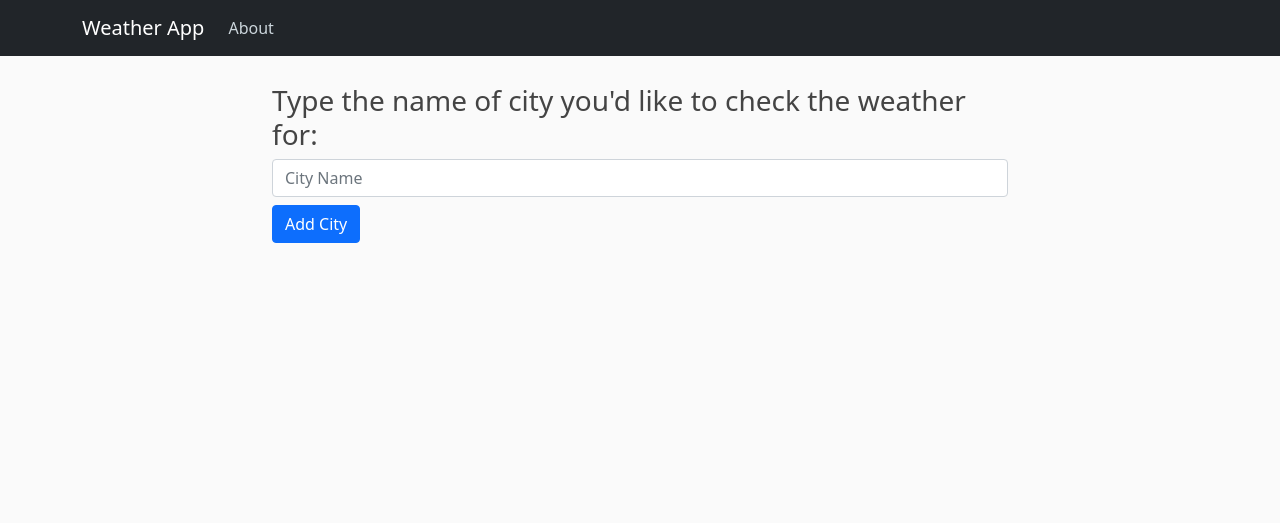
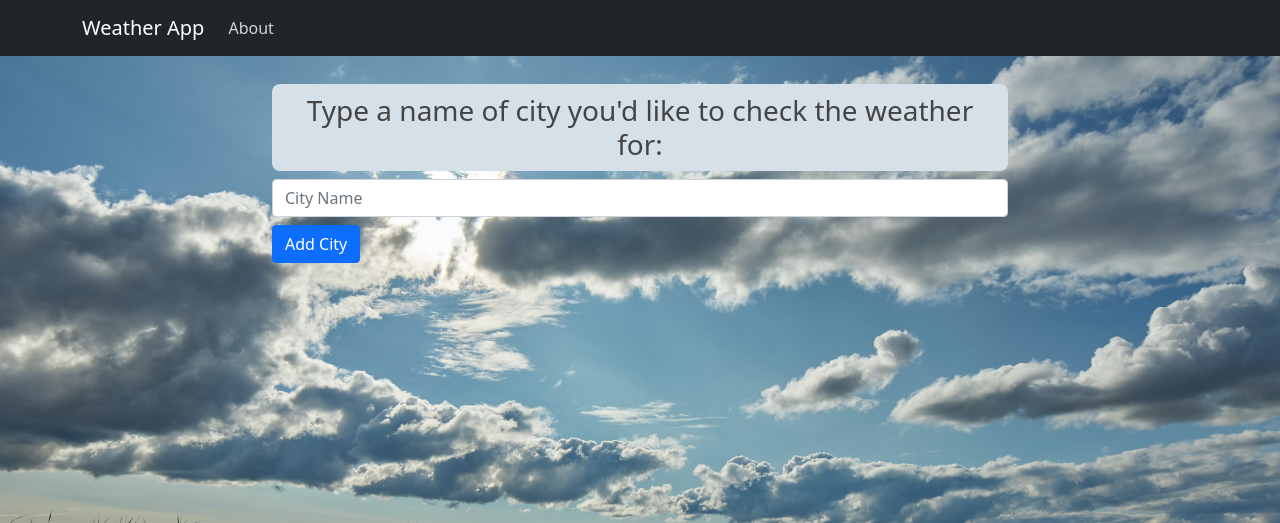
Before and after one commit to krystiangk/weather_app, a Flask app: page / in a window 1280 px wide. Shown: the top 523 px of the page. Run offline with Flask 2, Linux system fonts and the light colour scheme; data that the repository does not hold is empty; some libraries are stand-ins or nearby versions.

Commit message:
html changes

```diff
--- a/weather_source/__init__.py
+++ b/weather_source/__init__.py
@@ -1,9 +1,9 @@
 from flask import Flask
 from flask_sqlalchemy import SQLAlchemy
-from weather_source.config import Config
+from .config import Config
 
 app = Flask(__name__)
 app.config.from_object(Config)
 db = SQLAlchemy(app)
 
-import weather_source.routes
+from . import routes
--- a/weather_source/routes.py
+++ b/weather_source/routes.py
@@ -1,5 +1,5 @@
-from weather_source.models import City
-from weather_source import app, db
+from .models import City
+from . import app, db
 from flask import Flask, render_template, request, redirect, url_for, flash, abort
 from datetime import datetime, timedelta
 import flag
--- a/weather_source/static/main.css
+++ b/weather_source/static/main.css
@@ -2,6 +2,15 @@ body {
   background: #fafafa;
   color: #333333;
   margin-top: 4rem;
+  background-image: url("weather.jpg");
+  background-size: cover;
+}
+
+.main-header {
+  padding: 10px;
+  border-radius: 8px;
+  background-color: #d5e0e8;
+  text-align: center;
 }
 
 .text-section {
@@ -36,7 +45,7 @@ h1, h2, h3, h4, h5, h6 {
   background: #ffffff;
   padding: 10px 20px;
   border: 1px solid #dddddd;
-  border-radius: 3px;
+  border-radius: 8px;
   margin-bottom: 20px;
 }
 
--- a/weather_source/templates/weather.html
+++ b/weather_source/templates/weather.html
@@ -3,7 +3,7 @@
 <section class="section search-section">
 <form method="POST">
     <div class="form-group">
-        <h3 class="text-justify">Type the name of city you'd like to check the weather for:</h3>
+        <h3 class="main-header text-justify">Type a name of city you'd like to check the weather for:</h3>
         <input class="form-control mb-2" name="city" type="text" placeholder="City Name">
         <button type="submit" class="btn btn-primary is-info">Add City</button>
     </div>
```
Also changed, not shown: weather_source/static/weather.jpg (added).
